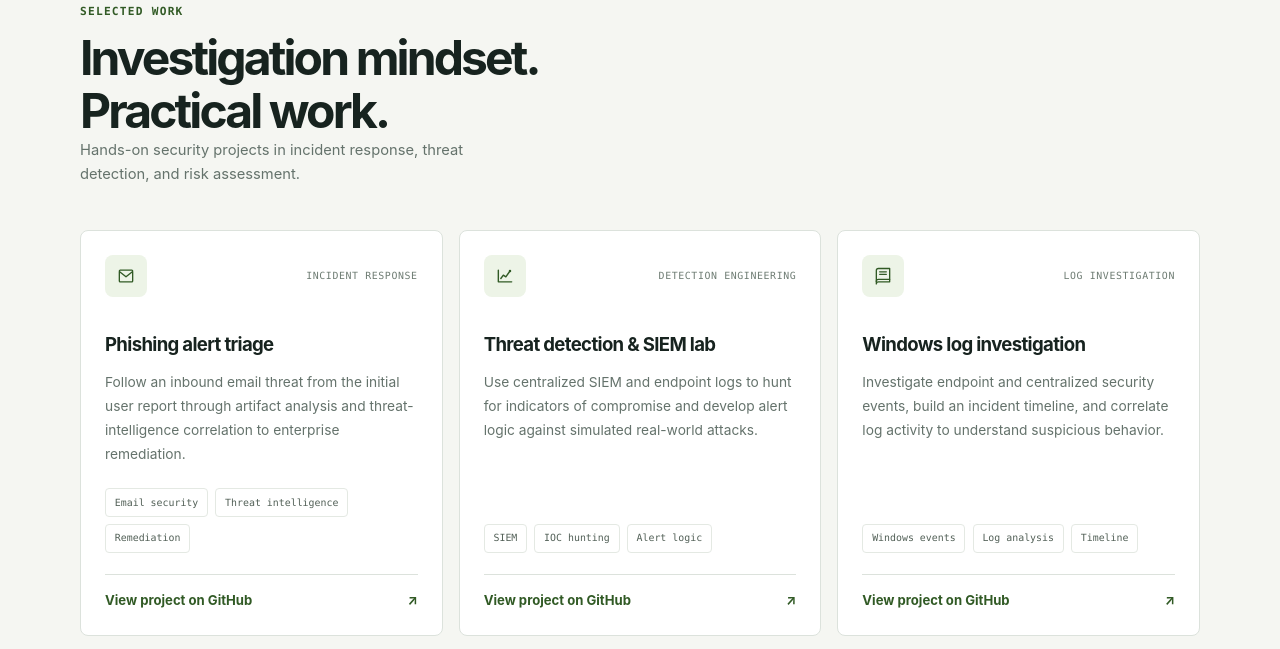
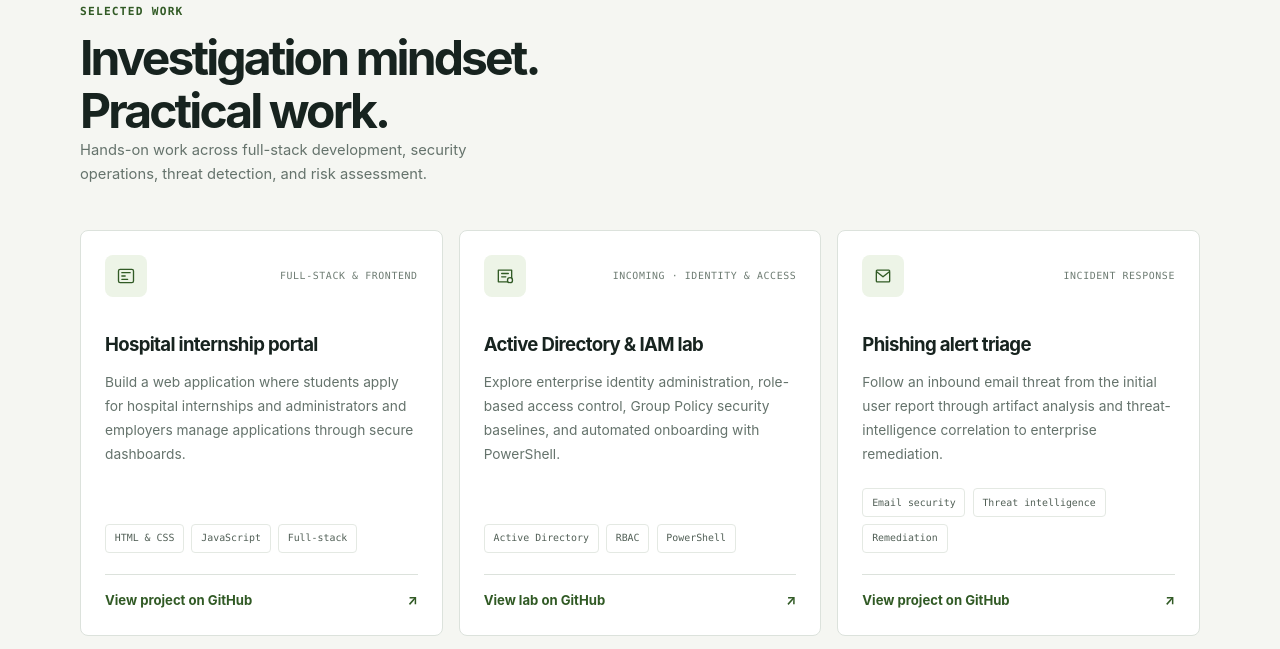
Before and after one commit to i-esegbue/i-esegbue.github.io, a plain HTML site: page index.html in a window 1280 px wide. Shown: the part 779-1428 px from the top of the page. Drawn offline with Linux system fonts and the light colour scheme.

Commit message:
Added more projects

```diff
--- a/index.html
+++ b/index.html
@@ -35,11 +35,11 @@
                 <div class="hero-content">
                     <p class="eyebrow">SOC analyst · security operations</p>
                     <h1 class="hero-headline">
-                        <span class="hero-headline-main">Making sense of</span><br>
-                        <span class="hero-headline-subline">the signal</span>
+                        <span class="hero-headline-main">Turning raw logs</span><br>
+                        <span class="hero-headline-subline">into clear threat narratives.</span>
                     </h1>
-                    <p> </p>>$whoami
-                    </p>
+                    <p class="hero-terminal">$ whoami</p>
+                    <p>
                         I’m <strong>Ifeanyi Esegbue</strong>, an aspiring SOC analyst focused on detection, investigation, and clear response.
                     </p>
 
@@ -95,12 +95,44 @@
                         <p class="section-kicker">Selected work</p>
                         <h2>Investigation mindset.<br>Practical work.</h2>
                         <p class="section-intro">
-                        Hands-on security projects in incident response, threat detection, and risk assessment.
+                        Hands-on work across full-stack development, security operations, threat detection, and risk assessment.
                     </p>
                     </div>
 
                 </div>
                 <div class="project-grid">
+                    <a class="project-card project-card-link" href="https://github.com/i-esegbue/Fullstack-hospital-internship-management-portal" target="_blank" rel="noopener noreferrer" aria-label="View the Hospital Internship Management Portal on GitHub (opens in a new tab)">
+                        <div class="project-topline">
+                            <span class="project-icon" aria-hidden="true">
+                                <svg viewBox="0 0 24 24" fill="none"><rect x="3" y="4" width="18" height="16" rx="2" stroke="currentColor" stroke-width="1.6"/><path d="M7 8h10M7 12h4M7 16h7" stroke="currentColor" stroke-width="1.6" stroke-linecap="round"/></svg>
+                            </span>
+                            <span class="project-type">Full-stack &amp; frontend</span>
+                        </div>
+                        <h3>Hospital internship portal</h3>
+                        <p>Build a web application where students apply for hospital internships and administrators and employers manage applications through secure dashboards.</p>
+                        <div class="tag-list">
+                            <span class="tag">HTML &amp; CSS</span>
+                            <span class="tag">JavaScript</span>
+                            <span class="tag">Full-stack</span>
+                        </div>
+                        <span class="project-cta">View project on GitHub <span aria-hidden="true">↗</span></span>
+                    </a>
+                    <a class="project-card project-card-link" href="https://github.com/i-esegbue/Active-directory-identity-and-access-management-lab" target="_blank" rel="noopener noreferrer" aria-label="View the Active Directory Identity and Access Management Lab on GitHub (opens in a new tab)">
+                        <div class="project-topline">
+                            <span class="project-icon" aria-hidden="true">
+                                <svg viewBox="0 0 24 24" fill="none"><path d="M4 5h16v14H4zM8 9h8M8 13h5" stroke="currentColor" stroke-width="1.6" stroke-linecap="round" stroke-linejoin="round"/><circle cx="18" cy="17" r="3" fill="var(--paper)" stroke="currentColor" stroke-width="1.6"/></svg>
+                            </span>
+                            <span class="project-type">Incoming · Identity &amp; access</span>
+                        </div>
+                        <h3>Active Directory &amp; IAM lab</h3>
+                        <p>Explore enterprise identity administration, role-based access control, Group Policy security baselines, and automated onboarding with PowerShell.</p>
+                        <div class="tag-list">
+                            <span class="tag">Active Directory</span>
+                            <span class="tag">RBAC</span>
+                            <span class="tag">PowerShell</span>
+                        </div>
+                        <span class="project-cta">View lab on GitHub <span aria-hidden="true">↗</span></span>
+                    </a>
                     <a class="project-card project-card-link" href="https://github.com/i-esegbue/Enterprise-Phishing-Triage-and-SOC-Incident-Response" target="_blank" rel="noopener noreferrer" aria-label="View Enterprise Phishing Triage and SOC Incident Response project on GitHub (opens in a new tab)">
                         <div class="project-topline">
                             <span class="project-icon" aria-hidden="true">
```
